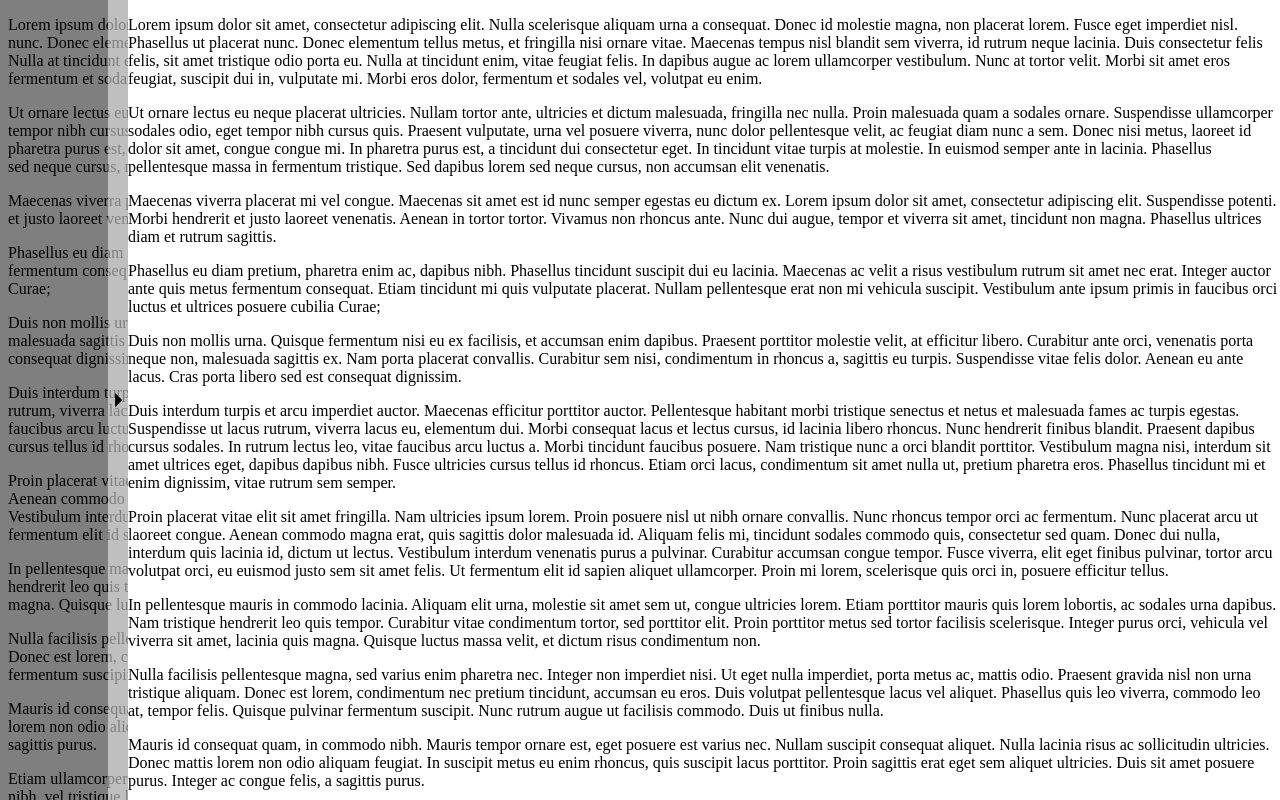
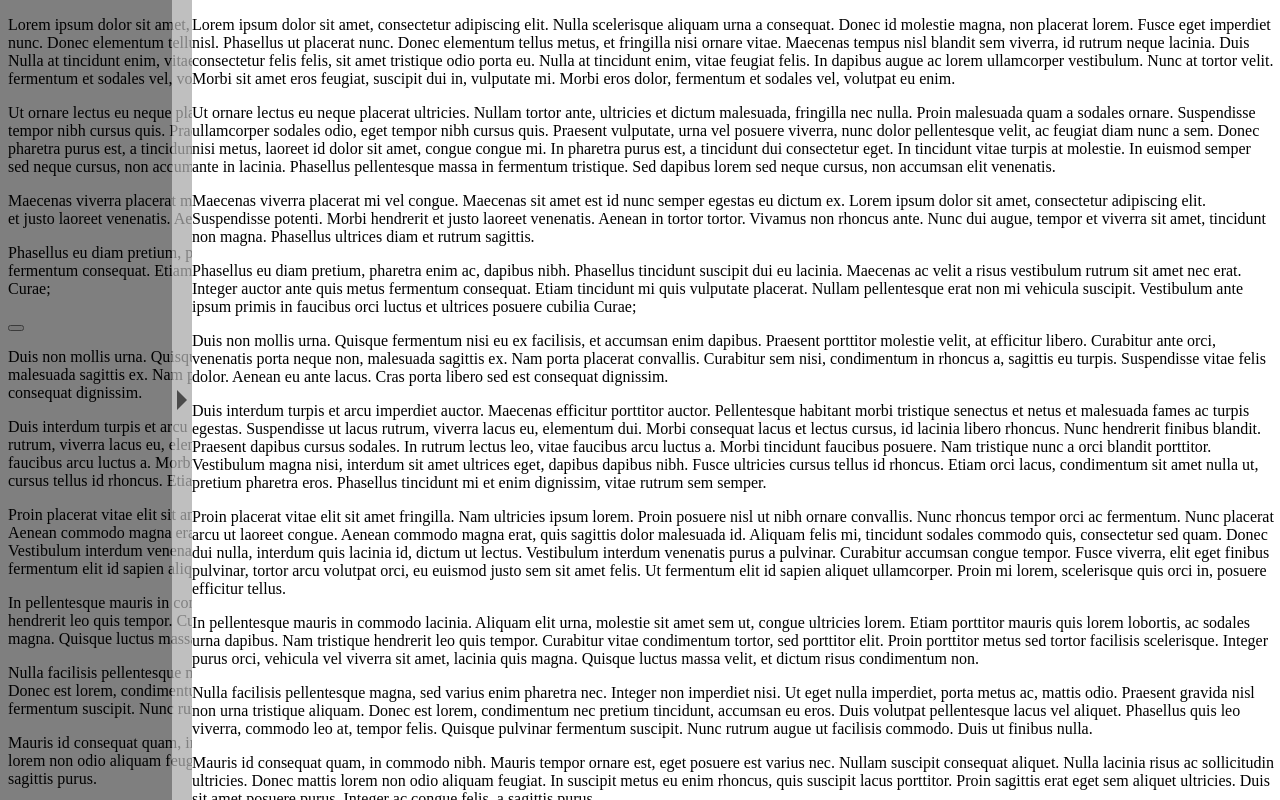
Before and after one commit to neimarkbraga/nei-panel, a plain HTML site: page demo.html in a window 1280 px wide. Shown: the top 800 px of the page. Drawn offline with Linux system fonts and the light colour scheme.

Commit message:
prototype 2

```diff
--- a/demo.html
+++ b/demo.html
@@ -2,6 +2,7 @@
 <html lang="en">
     <head>
         <meta charset="UTF-8" />
+        <meta name="viewport" content="width=device-width, initial-scale=1" />
         <title>Nei Panel</title>
         <script type="application/javascript" src="assets/jquery/dist/jquery.min.js"></script>
         <script type="application/javascript" src="dist/nei-panel.js"></script>
@@ -19,7 +20,7 @@
     </p>
     <p>
         Phasellus eu diam pretium, pharetra enim ac, dapibus nibh. Phasellus tincidunt suscipit dui eu lacinia. Maecenas ac velit a risus vestibulum rutrum sit amet nec erat. Integer auctor ante quis metus fermentum consequat. Etiam tincidunt mi quis vulputate placerat. Nullam pellentesque erat non mi vehicula suscipit. Vestibulum ante ipsum primis in faucibus orci luctus et ultrices posuere cubilia Curae;
-    </p>
+    </p><button></button>
     <p>
         Duis non mollis urna. Quisque fermentum nisi eu ex facilisis, et accumsan enim dapibus. Praesent porttitor molestie velit, at efficitur libero. Curabitur ante orci, venenatis porta neque non, malesuada sagittis ex. Nam porta placerat convallis. Curabitur sem nisi, condimentum in rhoncus a, sagittis eu turpis. Suspendisse vitae felis dolor. Aenean eu ante lacus. Cras porta libero sed est consequat dignissim.
     </p>
@@ -131,9 +132,10 @@
                 In mattis odio ipsum, eu molestie velit elementum id. Fusce porta ac eros nec egestas. Aenean id metus eget felis sodales tristique in vel quam. Morbi at egestas mi. Integer viverra elementum mi nec tristique. Praesent rutrum pellentesque dui quis laoreet. Phasellus placerat et dui ac pharetra. Maecenas vel posuere velit. Cras maximus laoreet justo.
             </p>
         </div>
+
         <script>
             $('#SidePanel').neipanel({
-                panelSize: '90vw',
+                panelSize: '85vw',
                 position: 'right'
             });
             $('#SidePanel').neipanel('show');
```
Also changed, not shown: dist/nei-panel.js.
